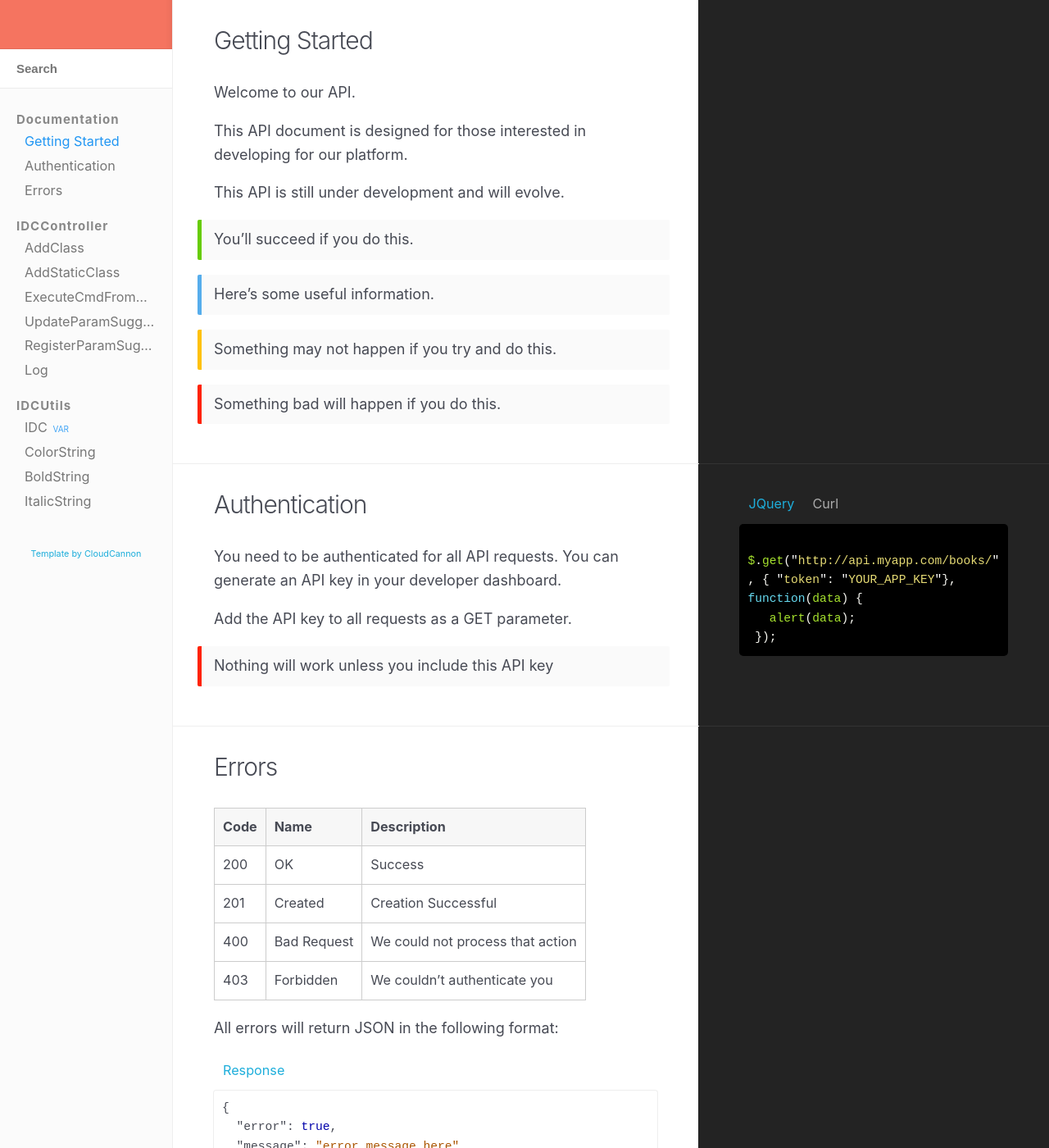
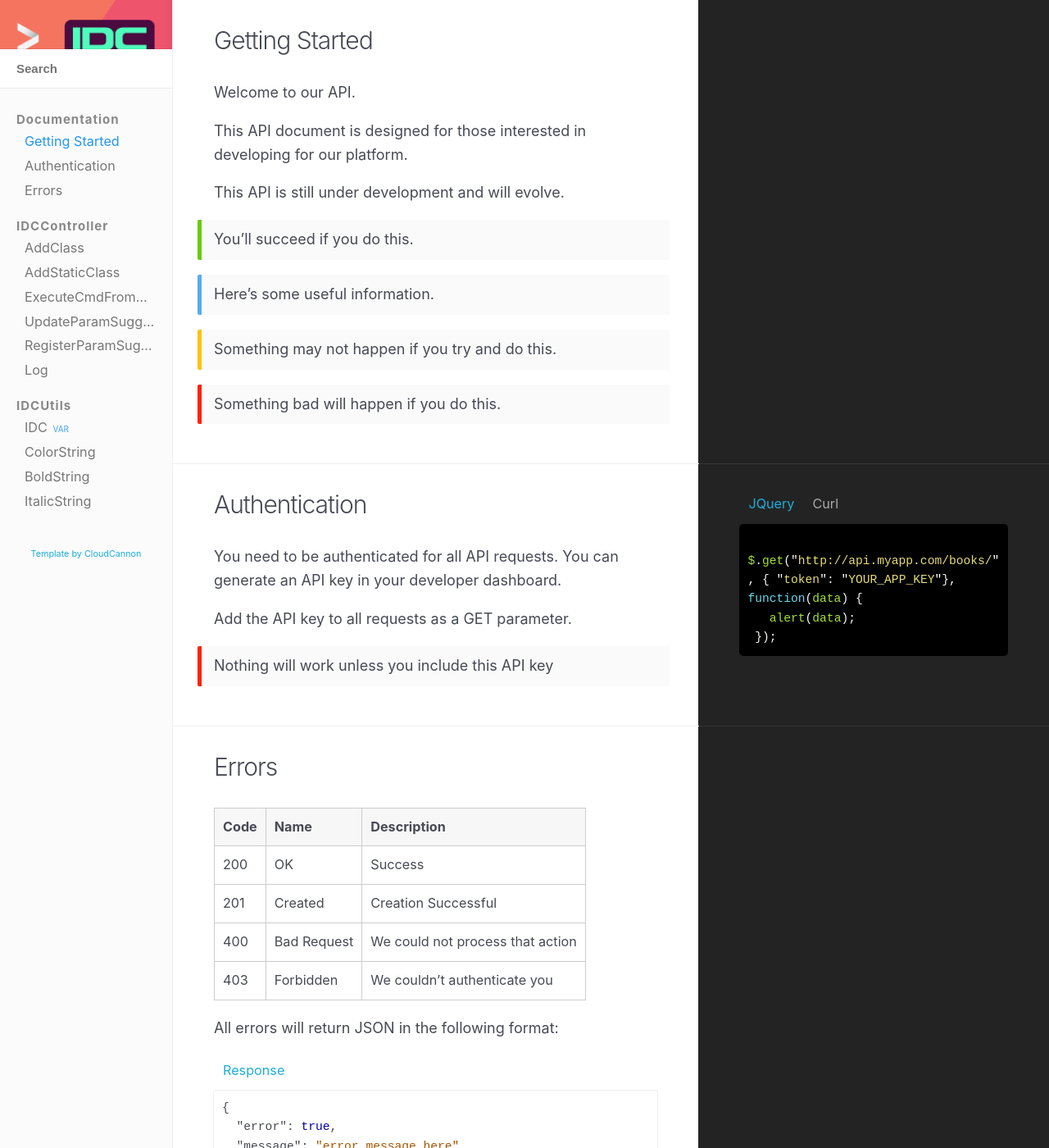
Before and after one commit to bloeys/idc-docs, a Jekyll site: the page built from index.html, in a window 1280 px wide and 1400 px high. Shown: the whole window at 82% size. Built offline with Jekyll 4.4.1, drawn with Linux system fonts in a browser that asks for light colours; nearby versions of some CDN libraries.

Commit message:
Update _main.scss to make the logo the background of the logo area

```diff
--- a/_sass/_main.scss
+++ b/_sass/_main.scss
@@ -451,8 +451,10 @@ header {
 	h1 {
 		height: $nav-header-height;
 		box-sizing: border-box;
-		// background-color: $brand-colour;
 		background-image: url($base-url + '/images/logo.svg');
+		background-size: cover;
+		background-repeat: no-repeat;
+		background-position-x: 55%;
 		color: #fff;
 		margin: 0;
 		font-size: 1.7rem;
```
